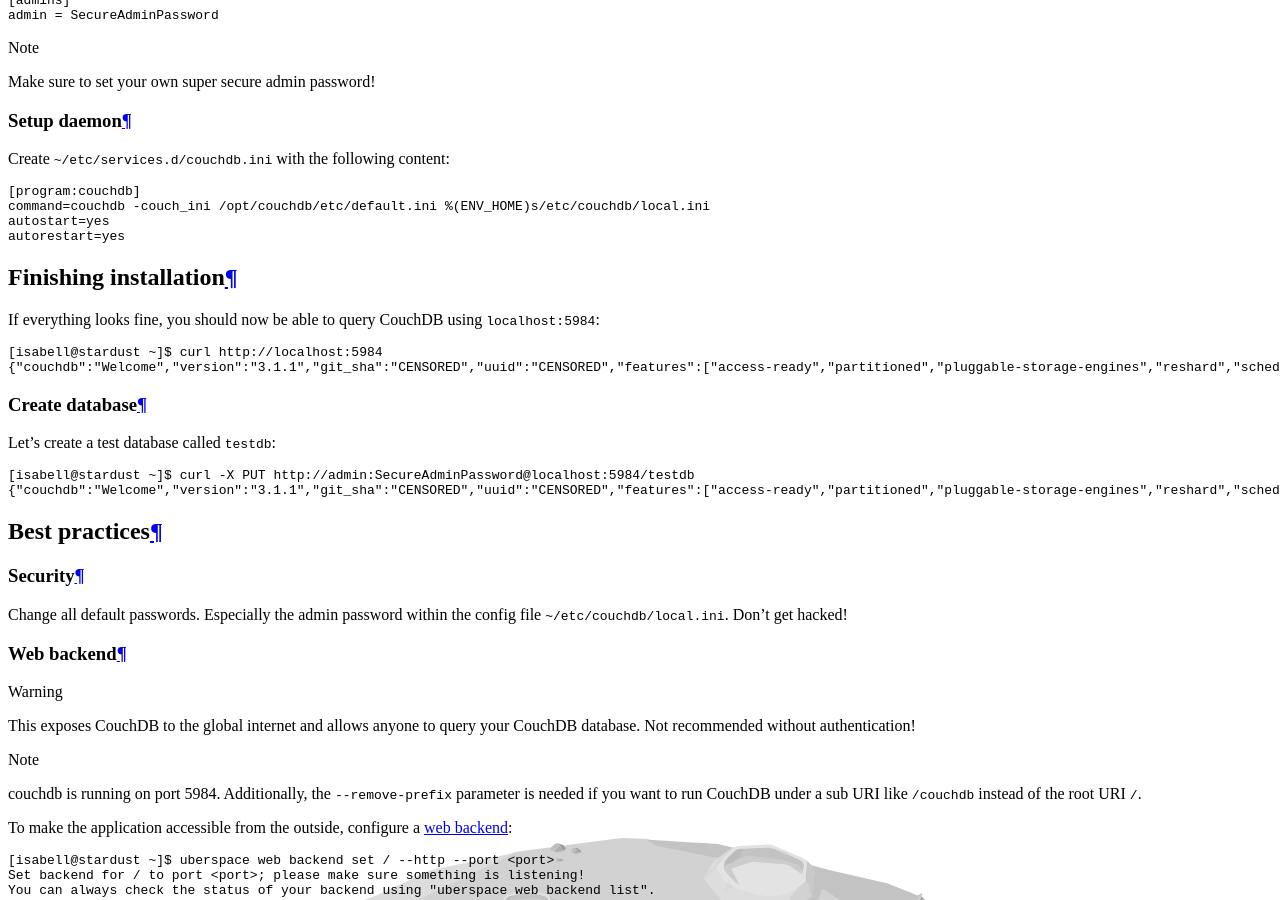
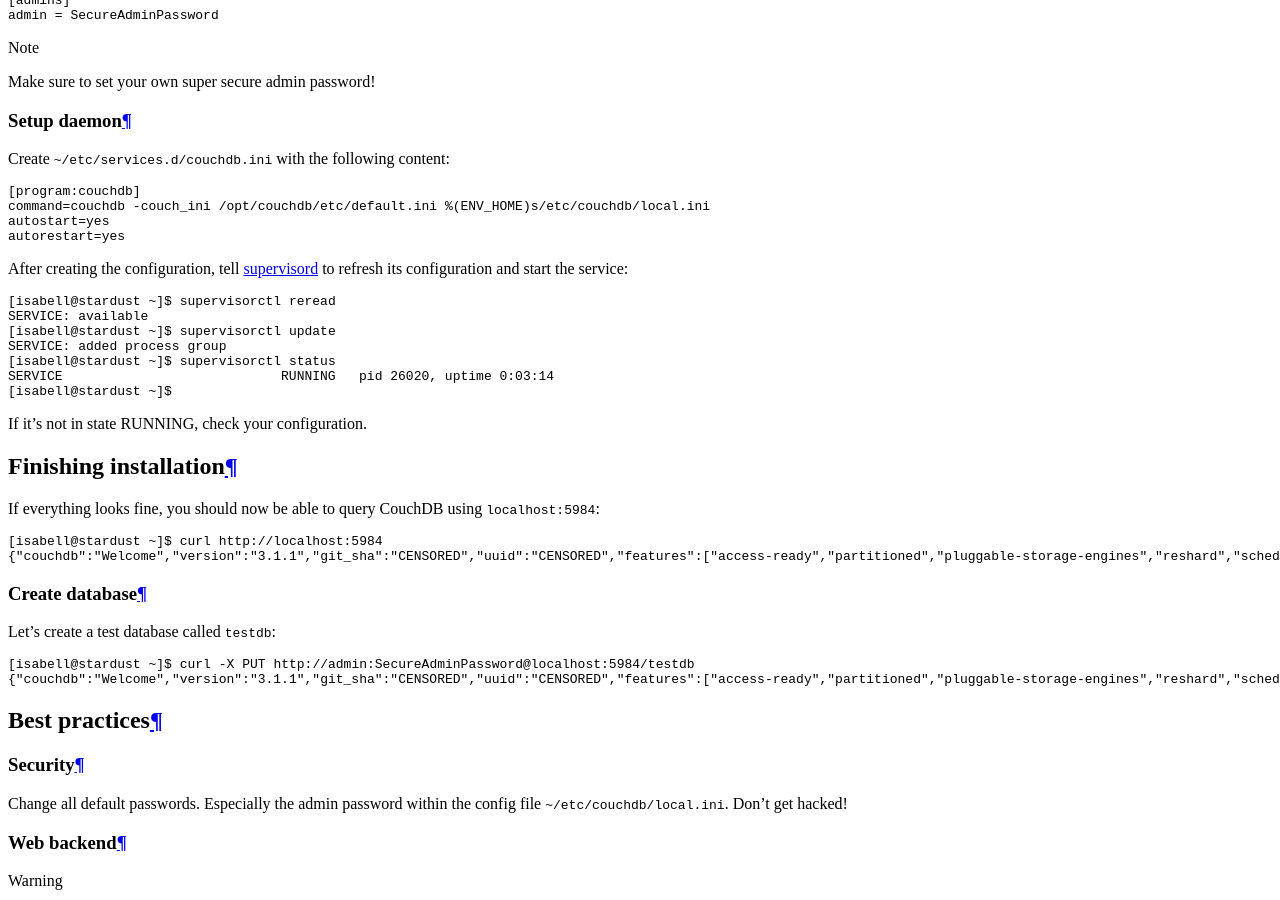
Before and after one commit to Uberspace/lab, a Sphinx documentation site: the page built from source/guide_couchdb.rst, in a window 1280 px wide and 900 px high, scrolled down 5066 px. Built offline with Sphinx 7.4.7 and the Read the Docs theme 2.0.0, drawn with Linux system fonts in a browser that asks for light colours.

Commit message:
[couchdb] add note to check for running supervisord service
Co-authored-by: luto <m@luto.at>

```diff
--- a/source/guide_couchdb.rst
+++ b/source/guide_couchdb.rst
@@ -102,6 +102,10 @@
   autostart=yes
   autorestart=yes
 
+.. include:: includes/supervisord.rst
+
+If it's not in state RUNNING, check your configuration.
+
 Finishing installation
 ======================
 
```
